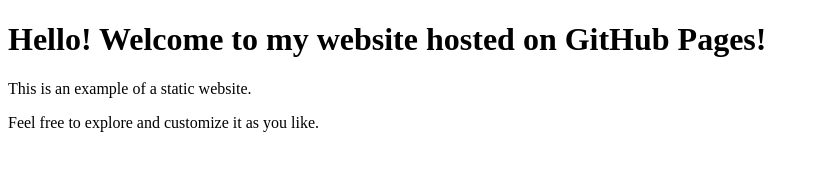
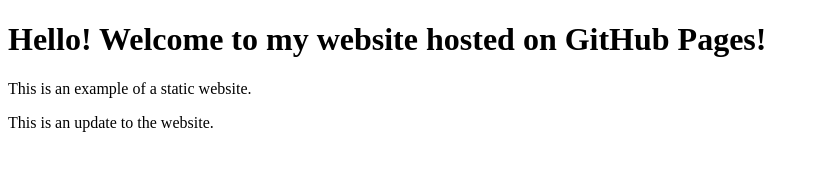
Before and after one commit to fredianboy/MyWebsite, a plain HTML site: page index.html in a window 1280 px wide. Shown: the whole page, without its empty margins (0-819 px from the left). Drawn offline with Linux system fonts and the light colour scheme.

Commit message:
updated html

```diff
--- a/index.html
+++ b/index.html
@@ -8,6 +8,6 @@
 <body>
     <h1>Hello! Welcome to my website hosted on GitHub Pages!</h1>
         <p>This is an example of a static website.</p>
-        <p>Feel free to explore and customize it as you like.</p>
+        <p>This is an update to the website.</p>
 </body>
 </html>
```
